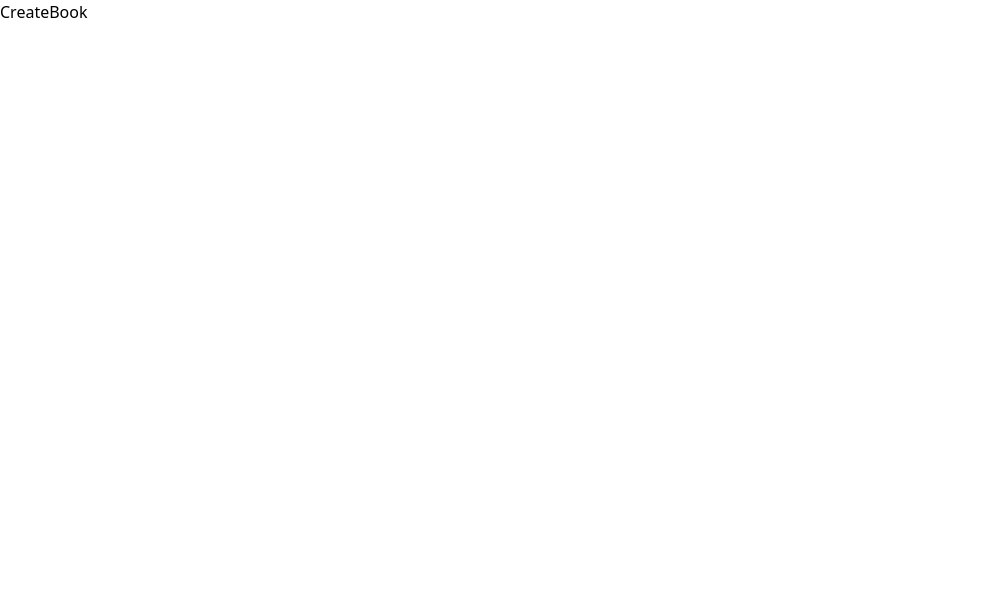
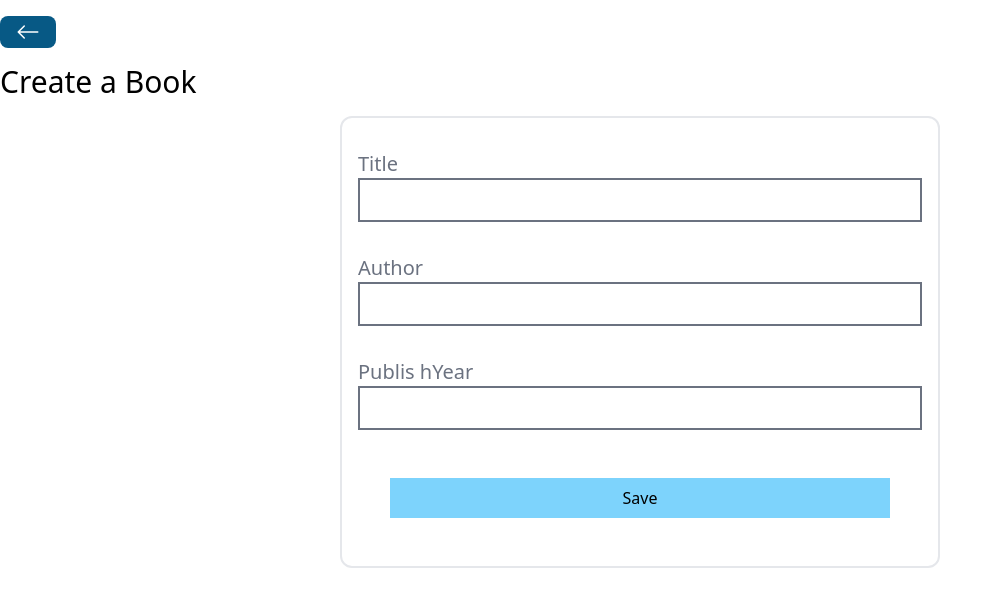
Before and after one commit to andriibeha/bookstore, a React (Vite) app in the folder frontend/: page /books/create in a window 1280 px wide. Shown: the top 606 px of the page, without its empty margins (0-1003 px from the left). Built offline with nearby package versions, Linux system fonts and the light colour scheme.

Commit message:
creat book add

```diff
--- a/frontend/src/pages/CreateBook.jsx
+++ b/frontend/src/pages/CreateBook.jsx
@@ -1,5 +1,80 @@
+import axios from 'axios'
+import { useState } from 'react'
+import { useNavigate } from 'react-router-dom'
+import BackButton from '../components/BackButton'
+import Spiner from '../components/Spiner'
+
 const CreateBook = () => {
-	return <div>CreateBook</div>
+	const [title, setTitle] = useState([])
+	const [author, setAuthor] = useState([])
+	const [publishYear, setpublishYear] = useState([])
+	const [loading, setLoading] = useState(false)
+
+	const navigate = useNavigate()
+
+	const handleSaveBook = () => {
+		const data = {
+			title,
+			author,
+			publishYear,
+		}
+
+		setLoading(true)
+
+		axios
+			.post('http://localhost:5555/books', data)
+			.then(() => {
+				setLoading(false)
+				navigate('/')
+			})
+			.catch(error => {
+				console.log(error)
+				setLoading(false)
+			})
+	}
+	return (
+		<div className='py-4'>
+			<BackButton />
+			<h1 className='text-3xl my-4'>Create a Book</h1>
+
+			{loading ? <Spiner /> : ''}
+			<div className='flex flex-col border-2 vorder-sky-400 rounded-xl w-[600px] p-4 mx-auto'>
+				<div className='py-4'>
+					<label className='text-xl mr-4 text-gray-500'>Title</label>
+					<input
+						type='text'
+						value={title}
+						onChange={e => setTitle(e.target.value)}
+						className='border-2 border-gray-500 px-4 py-2 w-full'
+					/>
+				</div>
+
+				<div className='py-4'>
+					<label className='text-xl mr-4 text-gray-500'>Author</label>
+					<input
+						type='text'
+						value={author}
+						onChange={e => setAuthor(e.target.value)}
+						className='border-2 border-gray-500 px-4 py-2 w-full'
+					/>
+				</div>
+
+				<div className='py-4'>
+					<label className='text-xl mr-4 text-gray-500'>Publis hYear</label>
+					<input
+						type='text'
+						value={publishYear}
+						onChange={e => setpublishYear(e.target.value)}
+						className='border-2 border-gray-500 px-4 py-2 w-full'
+					/>
+				</div>
+
+				<button className='p-2 bg-sky-300 m-8' onClick={handleSaveBook}>
+					Save
+				</button>
+			</div>
+		</div>
+	)
 }
 
 export default CreateBook
--- a/frontend/src/pages/Home.jsx
+++ b/frontend/src/pages/Home.jsx
@@ -27,7 +27,7 @@
 
 	return (
 		<div className='p-4'>
-			<div className='flex justify-betwen items-center'>
+			<div className='flex justify-betwen items-center '>
 				<h1 className='text-3xl my-8'>Book List</h1>
 				<Link to='/books/create'>
 					<MdOutlineAddBox className='text-sky-800 text-4xl' />
```
